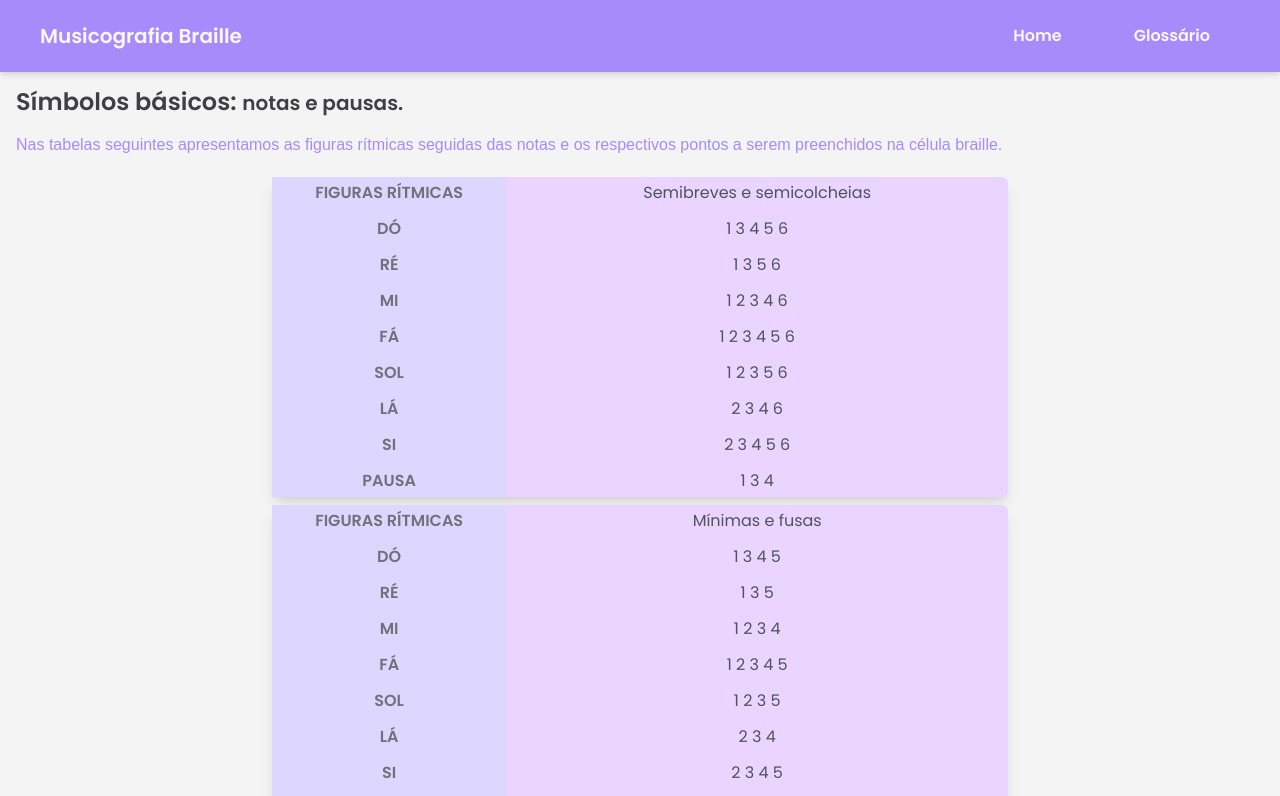
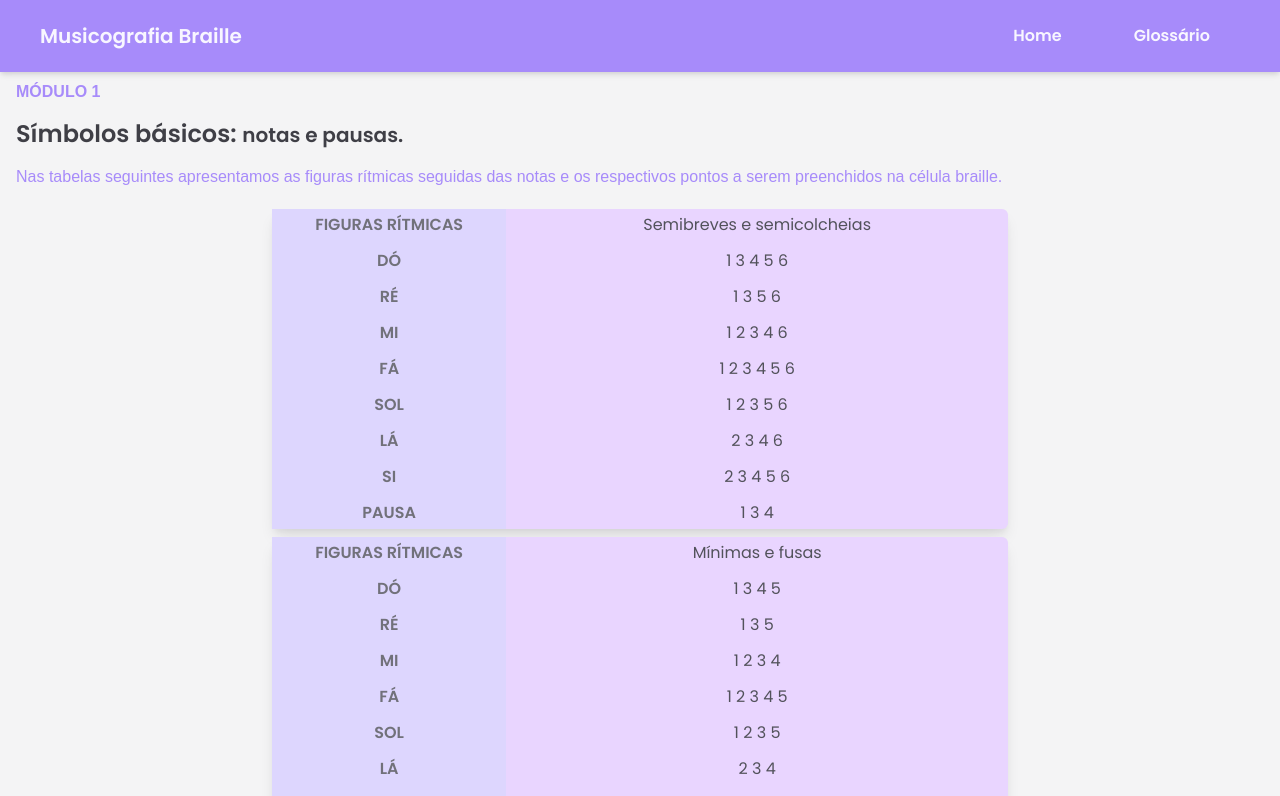
Before and after one commit to pauloWeslleY/glossario_sembrain, a React (Vite) app: page /glossary in a window 1280 px wide. Shown: the top 796 px of the page. Built offline with nearby package versions, Linux system fonts and the light colour scheme.

Commit message:
fix: Title table

```diff
--- a/package.json
+++ b/package.json
@@ -34,7 +34,6 @@
     "eslint-plugin-react": "^7.32.2",
     "eslint-plugin-react-hooks": "^4.6.0",
     "eslint-plugin-react-refresh": "^0.3.4",
-    "prettier": "^2.8.8",
     "typescript": "^5.0.4",
     "vite": "^4.3.9"
   }
--- a/src/pages/Glossary/components/CardsGlossary/CardTableContent.tsx
+++ b/src/pages/Glossary/components/CardsGlossary/CardTableContent.tsx
@@ -21,11 +21,13 @@ const CardTableContent = ({ notes }: CardTableContentProps) => {
       fontWeight={'medium'}
       fontFamily={'Poppins'}
     >
-      {LIST_NOTES.map((notes, i) => (
-        <Flex key={i} align={'center'} justify={'center'}>
-          <span>{notes}</span>
-        </Flex>
-      ))}
+      {LIST_NOTES.map((notes, i) => {
+        return (
+          <Flex key={i} align={'center'} justify={'center'}>
+            <span>{notes}</span>
+          </Flex>
+        )
+      })}
     </SimpleGrid>
   )
 }
--- a/src/pages/Glossary/components/CardsGlossary/CardTableGlossary.tsx
+++ b/src/pages/Glossary/components/CardsGlossary/CardTableGlossary.tsx
@@ -5,14 +5,13 @@ import { CardTableContent, CardTableHeader } from './index'
 import { NOTES } from './repositories/notes'
 import HEAD from './repositories/header'
 
-const CardTableGlossary = () => {
-  return (
+const CardTableGlossary = () => (
   <Stack as={'article'} direction={{ base: 'column' }} my={5}>
     {NOTES.map((props, index) => (
       <Flex
         key={index}
         as={'section'}
-          direction={{ base: 'row' }}
+        flexDir={{ base: 'row' }}
         bg={'purple.200'}
         rounded={'md'}
         shadow={'lg'}
@@ -23,6 +22,5 @@ const CardTableGlossary = () => {
     ))}
   </Stack>
 )
-}
 
 export default memo(CardTableGlossary)
--- a/src/pages/Glossary/components/CardsGlossary/CardTableHeader.tsx
+++ b/src/pages/Glossary/components/CardsGlossary/CardTableHeader.tsx
@@ -11,7 +11,7 @@ const CardTableHeader = ({ head }: { head: Array<string> }) => (
     color={'zinc.500'}
     py={{ base: 1 }}
     px={{ base: 2, md: 10 }}
-    fontSize={'md'}
+    fontSize={['sm', 'md']}
     fontWeight={'semibold'}
     fontFamily={'Poppins'}
   >
--- a/src/pages/Glossary/index.tsx
+++ b/src/pages/Glossary/index.tsx
@@ -1,10 +1,20 @@
-import { Container, Flex, Heading, Text } from '@chakra-ui/react'
+import { Container, Flex, HStack, Heading, Text } from '@chakra-ui/react'
 import { CardTableGlossary } from './components/CardsGlossary'
 import { HeroExercise } from './components/HeroExercise'
 
 export function Glossary() {
   return (
     <Container as={'main'} maxW={'8xl'}>
+      <HStack my={2}>
+        <Text
+          color={'violet.400'}
+          fontWeight={'semibold'}
+          textTransform={'uppercase'}
+        >
+          Módulo 1
+        </Text>
+      </HStack>
+
       <Flex as={'header'} mt={4}>
         <Heading
           as={'h2'}
```
Also changed, not shown: src/pages/Glossary/components/HeroExercise/HeroExercise.tsx (+4 -6 lines), .prettierrc.json, 1 other file (tests, documents, lock files or other folders). Lines whose indentation alone changed are shown as unchanged.
